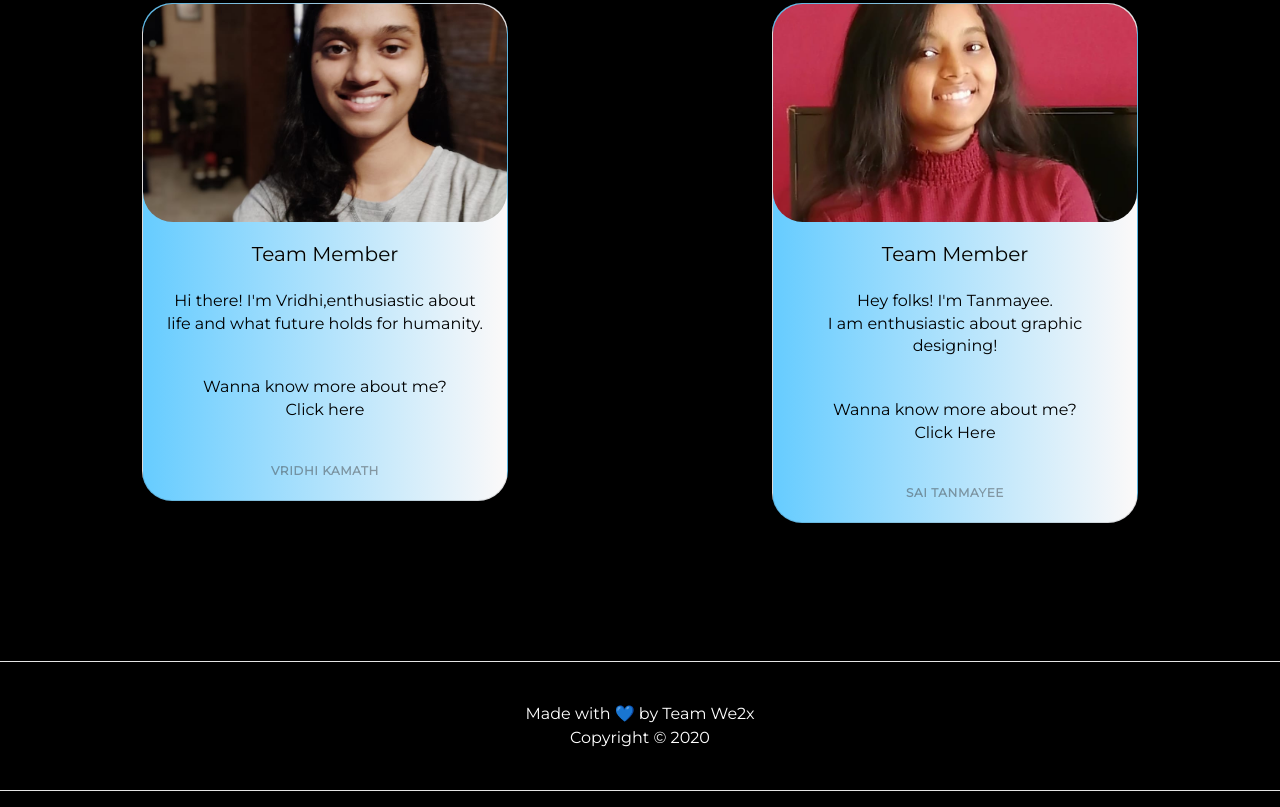
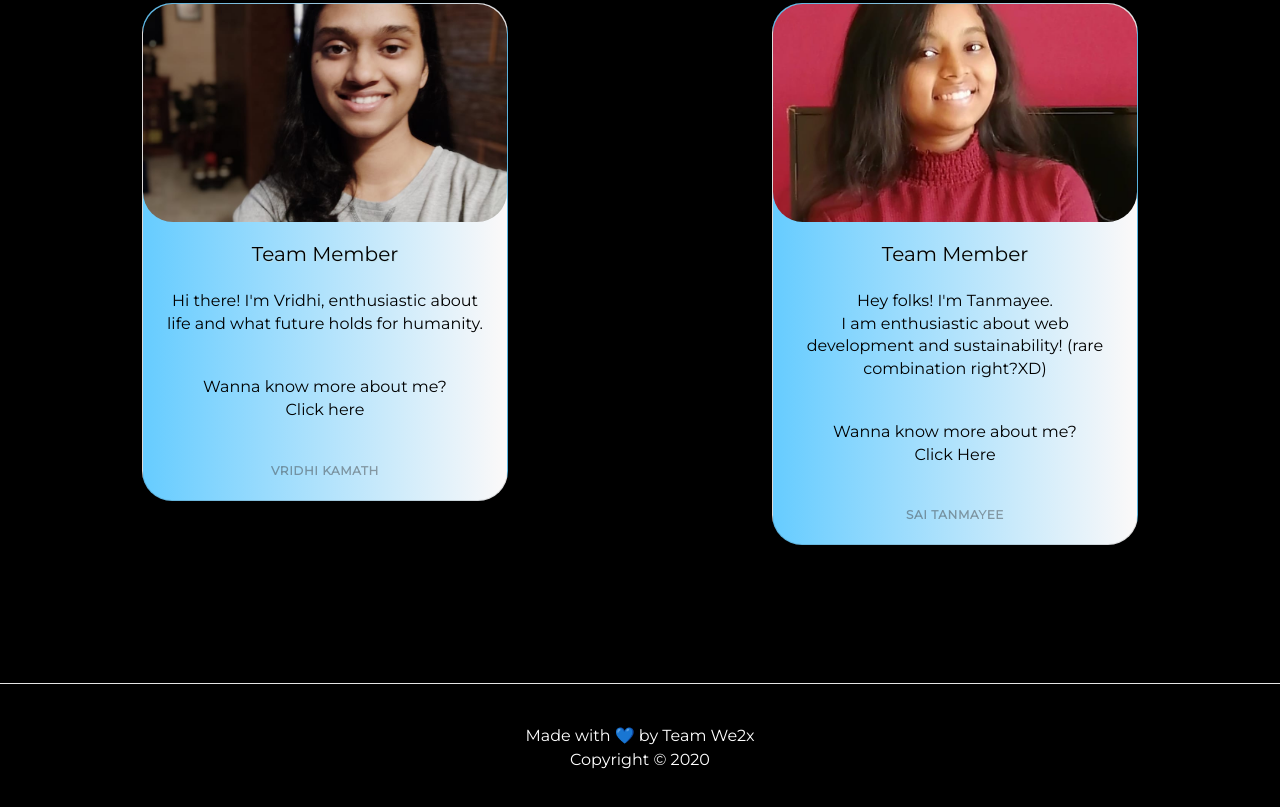
Before and after one commit to saitanmayee01/CSI-WEBATHON, a plain HTML site: page index.html in a window 1280 px wide. Shown: the part 959-1766 px from the top of the page. Drawn offline with nearby package versions, Linux system fonts and the light colour scheme.

Commit message:
Update index.html

```diff
--- a/index.html
+++ b/index.html
@@ -51,7 +51,7 @@
         <article>
          <h1>Team Member</h1>
          <br>
-         <p>Hi there!  I'm Vridhi,enthusiastic about life and what future holds for humanity.</p><br>Wanna know more about me?<br>
+         <p>Hi there!  I'm Vridhi, enthusiastic about life and what future holds for humanity.</p><br>Wanna know more about me?<br>
           <p class="click"> Click here</p>
          <span>vridhi kamath</span>
        </article>
@@ -63,7 +63,7 @@
         <article>
            <h1>Team Member</h1>
            <br>
-           <p>Hey folks! I'm Tanmayee.<br> I am enthusiastic about graphic designing!</p><br> Wanna know more about me? <br>
+           <p>Hey folks! I'm Tanmayee.<br> I am enthusiastic about web development and sustainability! (rare combination right?XD)</p><br> Wanna know more about me? <br>
            <p class="click">Click Here</p>
            <span>sai tanmayee</span>
          </article>
```
